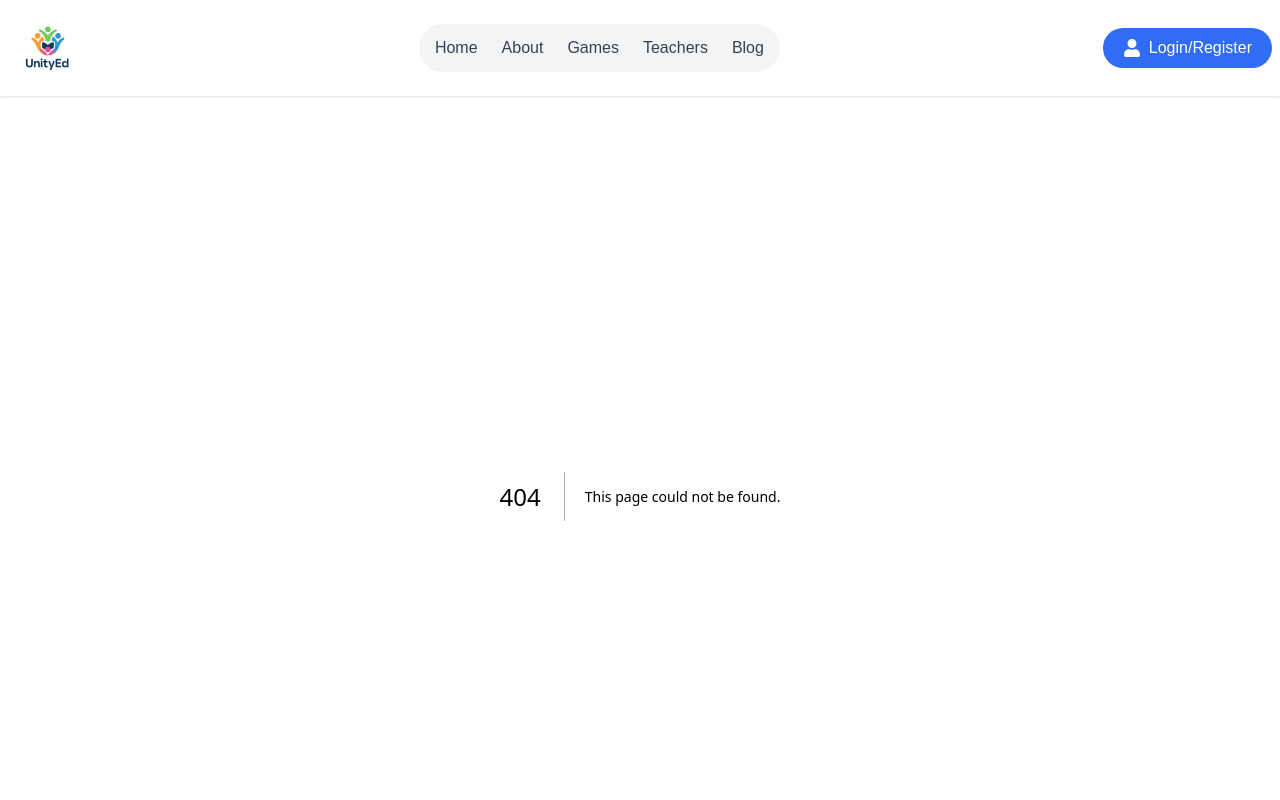
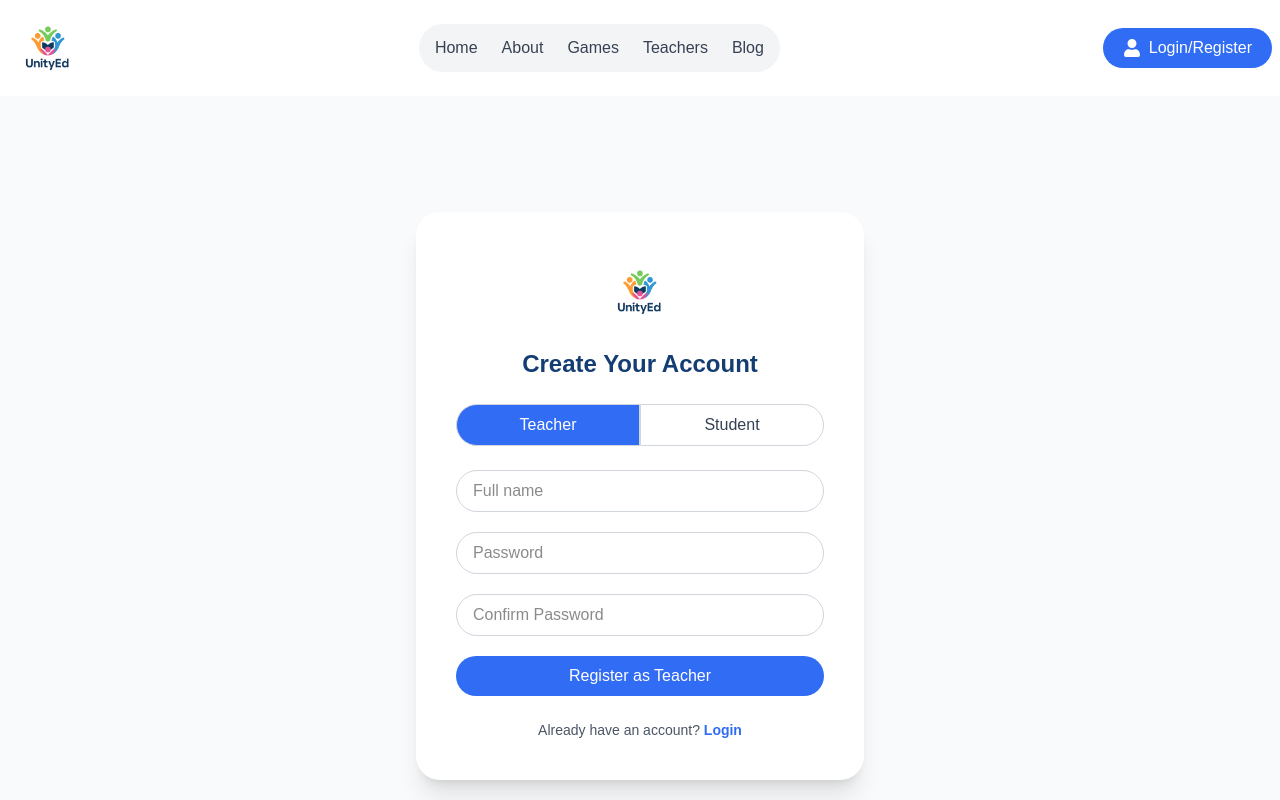
Before and after one commit to Suman-KC/Nextjs, a Next.js app in the folder unity-ed-frontend/unity-ed/: page /register in a window 1280 px wide. Before the commit this address had no page. Shown: the top 800 px of the page. Built offline with nearby package versions, Linux system fonts and the light colour scheme.

Commit message:
login and register page created

```diff
--- /dev/null
+++ b/unity-ed-frontend/unity-ed/app/login/page.tsx
@@ -0,0 +1,78 @@
+"use client";
+import { useState } from "react";
+import Image from "next/image";
+import Link from "next/link";
+
+export default function LoginPage() {
+  const [userType, setUserType] = useState<"teacher" | "student">("teacher");
+
+  return (
+    <div className="min-h-screen flex items-center justify-center bg-gray-50 px-4">
+      <div className="bg-white rounded-3xl shadow-xl p-8 md:p-10 w-full max-w-md text-center">
+        {/* Logo */}
+        <Image
+          src="/images/logo.png"
+          alt="UnityED Logo"
+          width={80}
+          height={80}
+          className="mx-auto mb-4"
+        />
+        <h2 className="text-2xl font-bold text-[#143E73] mb-6">
+          Welcome Back!
+        </h2>
+
+        {/* User Type Switch */}
+        <div className="flex justify-center mb-6">
+          <button
+            onClick={() => setUserType("teacher")}
+            className={`px-4 py-2 rounded-l-full font-medium border border-gray-300 w-1/2 ${
+              userType === "teacher"
+                ? "bg-[#316CF4] text-white"
+                : "bg-white text-gray-700"
+            }`}
+          >
+            Teacher
+          </button>
+          <button
+            onClick={() => setUserType("student")}
+            className={`px-4 py-2 rounded-r-full font-medium border border-gray-300 w-1/2 ${
+              userType === "student"
+                ? "bg-[#316CF4] text-white"
+                : "bg-white text-gray-700"
+            }`}
+          >
+            Student
+          </button>
+        </div>
+
+        {/* Login Form */}
+        <form className="space-y-5">
+          <input
+            type="text"
+            placeholder="Username"
+            className="w-full border border-gray-300 rounded-full px-4 py-2 focus:outline-none"
+          />
+          <input
+            type="password"
+            placeholder="Password"
+            className="w-full border border-gray-300 rounded-full px-4 py-2 focus:outline-none"
+          />
+
+          <button
+            type="submit"
+            className="w-full bg-[#316CF4] text-white py-2 rounded-full font-medium hover:bg-[#2554C7] transition"
+          >
+            Login as {userType === "teacher" ? "Teacher" : "Student"}
+          </button>
+        </form>
+
+        <p className="text-sm text-gray-600 mt-6">
+          Don’t have an account?{" "}
+          <Link href="/register" className="text-[#316CF4] font-semibold hover:underline">
+            Register
+          </Link>
+        </p>
+      </div>
+    </div>
+  );
+}
--- /dev/null
+++ b/unity-ed-frontend/unity-ed/app/register/page.tsx
@@ -0,0 +1,83 @@
+"use client";
+import { useState } from "react";
+import Image from "next/image";
+import Link from "next/link";
+
+export default function RegisterPage() {
+  const [userType, setUserType] = useState<"teacher" | "student">("teacher");
+
+  return (
+    <div className="min-h-screen flex items-center justify-center bg-gray-50 px-4">
+      <div className="bg-white rounded-3xl shadow-xl p-8 md:p-10 w-full max-w-md text-center">
+        {/* Logo */}
+        <Image
+          src="/images/logo.png"
+          alt="UnityED Logo"
+          width={80}
+          height={80}
+          className="mx-auto mb-4"
+        />
+        <h2 className="text-2xl font-bold text-[#143E73] mb-6">
+          Create Your Account
+        </h2>
+
+        {/* User Type Switch */}
+        <div className="flex justify-center mb-6">
+          <button
+            onClick={() => setUserType("teacher")}
+            className={`px-4 py-2 rounded-l-full font-medium border border-gray-300 w-1/2 ${
+              userType === "teacher"
+                ? "bg-[#316CF4] text-white"
+                : "bg-white text-gray-700"
+            }`}
+          >
+            Teacher
+          </button>
+          <button
+            onClick={() => setUserType("student")}
+            className={`px-4 py-2 rounded-r-full font-medium border border-gray-300 w-1/2 ${
+              userType === "student"
+                ? "bg-[#316CF4] text-white"
+                : "bg-white text-gray-700"
+            }`}
+          >
+            Student
+          </button>
+        </div>
+
+        {/* Register Form */}
+        <form className="space-y-5">
+          <input
+            type="text"
+            placeholder="Full name"
+            className="w-full border border-gray-300 rounded-full px-4 py-2 focus:outline-none"
+          />
+          <input
+            type="password"
+            placeholder="Password"
+            className="w-full border border-gray-300 rounded-full px-4 py-2 focus:outline-none"
+          />
+          <input
+            type="password"
+            placeholder="Confirm Password"
+            className="w-full border border-gray-300 rounded-full px-4 py-2 focus:outline-none"
+          />
+
+          <button
+            type="submit"
+            className="w-full bg-[#316CF4] text-white py-2 rounded-full font-medium hover:bg-[#2554C7] transition"
+          >
+            Register as {userType === "teacher" ? "Teacher" : "Student"}
+          </button>
+        </form>
+
+        <p className="text-sm text-gray-600 mt-6">
+          Already have an account?{" "}
+          <Link href="/login" className="text-[#316CF4] font-semibold hover:underline">
+            Login
+          </Link>
+        </p>
+      </div>
+    </div>
+  );
+}
```
